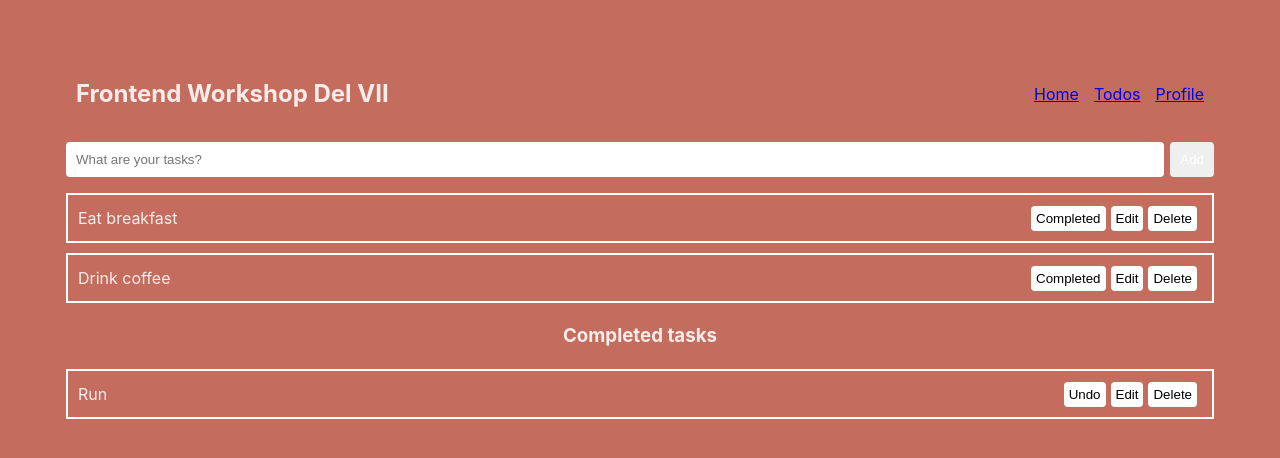
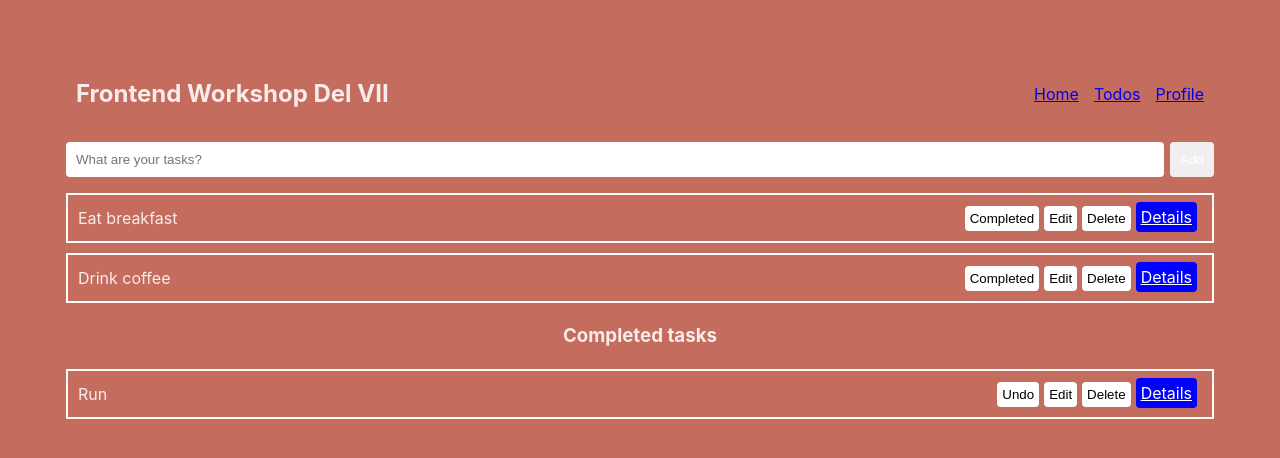
Before and after one commit to alejandrochacinortega/spk-frontend-workshop-react, a React (Vite) app: page /todos in a window 1280 px wide. Shown: the top 458 px of the page. Built offline with nearby package versions, Linux system fonts and the light colour scheme; data requests are answered from the project's data file.

Commit message:
demo ready

```diff
--- a/src/App.tsx
+++ b/src/App.tsx
@@ -5,6 +5,7 @@ import Profile from './components/profile/Profile';
 import { BrowserRouter, Route, Routes } from 'react-router-dom';
 import Header from './components/header/Header';
 import Home from './components/home/Home';
+import { TodoItem } from './components/todo-item/TodoItem';
 
 const App: React.FC = () => {
   return (
@@ -13,6 +14,7 @@ const App: React.FC = () => {
       <Routes>
         <Route path="/" element={<Home />} />
         <Route path="/todos" element={<TodoList />} />
+        <Route path="/todos/:id" element={<TodoItem />} />
         <Route path="/profile" element={<Profile />} />
       </Routes>
     </BrowserRouter>
--- /dev/null
+++ b/src/components/todo-item/TodoItem.tsx
@@ -0,0 +1,43 @@
+import { useEffect, useState } from 'react';
+import { useParams } from 'react-router-dom';
+import { Todo } from '../todoList/TodoList';
+import { delay } from '../../utils/utils';
+
+export const TodoItem = () => {
+  const { id } = useParams();
+  const [todo, setTodo] = useState<Todo | null>(null);
+  const [loading, setLoading] = useState(true);
+
+  useEffect(() => {
+    const fetchTodos = async () => {
+      try {
+        await delay();
+        const response = await fetch('http://localhost:3000/todos/' + id);
+        const data: Todo = await response.json();
+        console.log('data ', data);
+        setTodo(data);
+        setLoading(false);
+      } catch (error) {
+        console.error('Error fetching todos:', error);
+        setLoading(false);
+      }
+    };
+
+    fetchTodos();
+  }, [id]); // Empty dependency array means this effect runs once on mount
+
+  if (loading) {
+    return <div>Loading...</div>;
+  }
+
+  if (!todo) {
+    return <div>No todo found</div>;
+  }
+
+  return (
+    <div>
+      <h2>Title: {todo?.title}</h2>
+      <p>Status: {todo?.completed ? '✅ Completed' : 'Not completed'}</p>
+    </div>
+  );
+};
--- a/src/components/todoList/TodoList.tsx
+++ b/src/components/todoList/TodoList.tsx
@@ -1,8 +1,9 @@
 import React, { useState, useEffect } from 'react';
 import './todoList.css';
 import { addTodo, deleteTodo, editTodo } from '../../api/todo';
-import { delay } from '../../utils/utils';
+// import { delay } from '../../utils/utils';
 import Loading from '../loading/Loading';
+import { Link } from 'react-router-dom';
 
 export type Todo = {
   id: number;
@@ -19,7 +20,7 @@ const TodoList: React.FC = () => {
   useEffect(() => {
     const fetchTodos = async () => {
       try {
-        await delay();
+        // await delay();
         const response = await fetch('http://localhost:3000/todos');
         const data: Todo[] = await response.json();
         console.log('data ', data);
@@ -99,7 +100,7 @@ const TodoList: React.FC = () => {
     return todos
       .filter((todo) => todo.completed === false)
       .map((todo) => (
-        <li key={todo.id} className="todo-item">
+        <div key={todo.id} className="todo-item">
           <span>{todo.title}</span>
           <div>
             <button
@@ -120,8 +121,11 @@ const TodoList: React.FC = () => {
             >
               <span>Delete</span>
             </button>
+            <Link className="details-button" to={`/todos/${todo.id}`}>
+              Details
+            </Link>
           </div>
-        </li>
+        </div>
       ));
   };
 
@@ -129,7 +133,7 @@ const TodoList: React.FC = () => {
     return todos
       .filter((todo) => todo.completed === true)
       .map((todo) => (
-        <li key={todo.id} className="todo-item">
+        <div key={todo.id} className="todo-item">
           <span>{todo.title}</span>
           <div>
             <button
@@ -150,8 +154,11 @@ const TodoList: React.FC = () => {
             >
               <span>Delete</span>
             </button>
+            <Link className="details-button" to={`/todos/${todo.id}`}>
+              Details
+            </Link>
           </div>
-        </li>
+        </div>
       ));
   };
 
--- a/src/components/todoList/todoList.css
+++ b/src/components/todoList/todoList.css
@@ -1,7 +1,4 @@
-
-
 .todo-container {
-
   /* width: 400px; */
   /* border: 2px solid #fff; */
   border-radius: 2px;
@@ -20,9 +17,8 @@
   border-radius: 4px;
   background-color: white;
   border: 0;
-    color: black
+  color: black;
 }
-
 
 .todo-button {
   padding: 10px;
@@ -49,7 +45,6 @@
   padding: 10px;
   margin-bottom: 10px;
   border: 2px solid #fff;
-
 }
 
 .delete-button {
@@ -64,6 +59,18 @@
   margin-right: 5px;
 }
 
+.details-button {
+  border: none;
+  background: none;
+  cursor: pointer;
+  color: white;
+  background-color: blue;
+  color: #fff;
+  border-radius: 4px;
+  padding: 5px;
+  margin-right: 5px;
+}
+
 .delete-button:hover {
   background-color: #455a64;
 }
--- a/src/utils/utils.ts
+++ b/src/utils/utils.ts
@@ -1,3 +1,3 @@
-export const delay = (ms = 3000): Promise<void> => {
+export const delay = (ms = 1000): Promise<void> => {
   return new Promise((resolve) => setTimeout(resolve, ms));
 };
```
Lines whose indentation alone changed are shown as unchanged.
